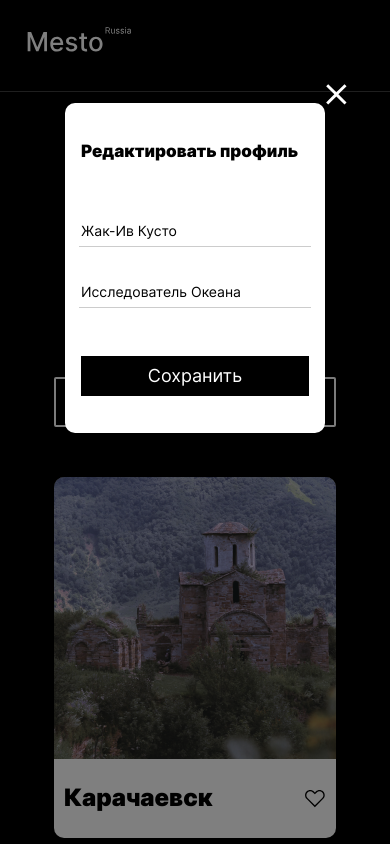
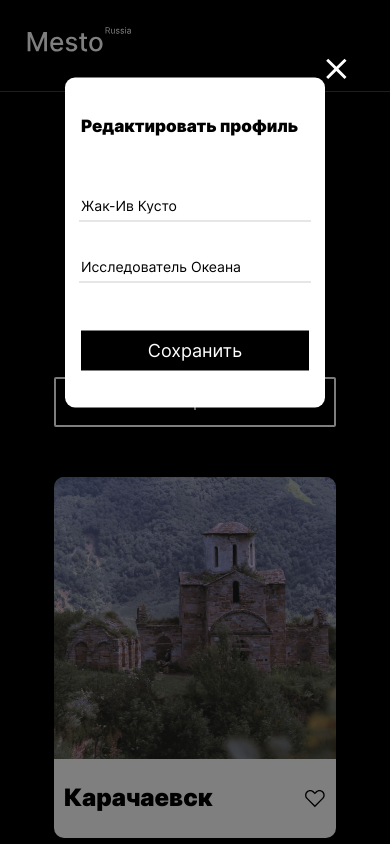
Before and after one commit to Bishop-Y/mesto, a plain HTML site: page index.html in a window 390 px wide. Both pictures are taken after a click on the button 312 px from the left and 297 px from the top of the page. Shown: the top 844 px of the page. Drawn offline with Linux system fonts and the light colour scheme.

Commit message:
готовность к ревью

```diff
--- a/blocks/popup/__container/popup__container.css
+++ b/blocks/popup/__container/popup__container.css
@@ -18,13 +18,15 @@
 @media screen and (max-width: 615px) {
     .popup__container {
         width: 330px;
+        top: 20%;
+        transform: translate(-50%, -20%);
     }
 }
 
 @media screen and (max-width: 425px) {
     .popup__container {
         width: 260px;
-        top: 20%;
-        transform: translate(-50%, -20%);
+        top: 15%;
+        transform: translate(-50%, -15%);
     }
 }
--- a/scripts/index.js
+++ b/scripts/index.js
@@ -8,6 +8,7 @@ let jobPopup = document.querySelector(`.popup__job`);
 let closeButtonPopup = document.querySelector(`.popup__close-button`);
 
 function popup_opened() {
+
     popup.classList.add(`popup_opened`);
 
     if (nameProfile.textContent !== ``) {
@@ -21,13 +22,16 @@ function popup_opened() {
     } else {
         jobProfile.textContent = jobProfile.textContent;
     }
+
 }
 
 function popup_closed() {
+
     popup.classList.remove(`popup_opened`);
 }
 
 function formSubmitHandler(evt) {
+
     evt.preventDefault();
 
     let nameInput = namePopup.value;
@@ -37,6 +41,7 @@ function formSubmitHandler(evt) {
     jobProfile.textContent = jobInput;
 
     popup_closed();
+
 }
 
 editButtonProfile.addEventListener(`click`, popup_opened);
```
Also changed, not shown: 1 other file.
